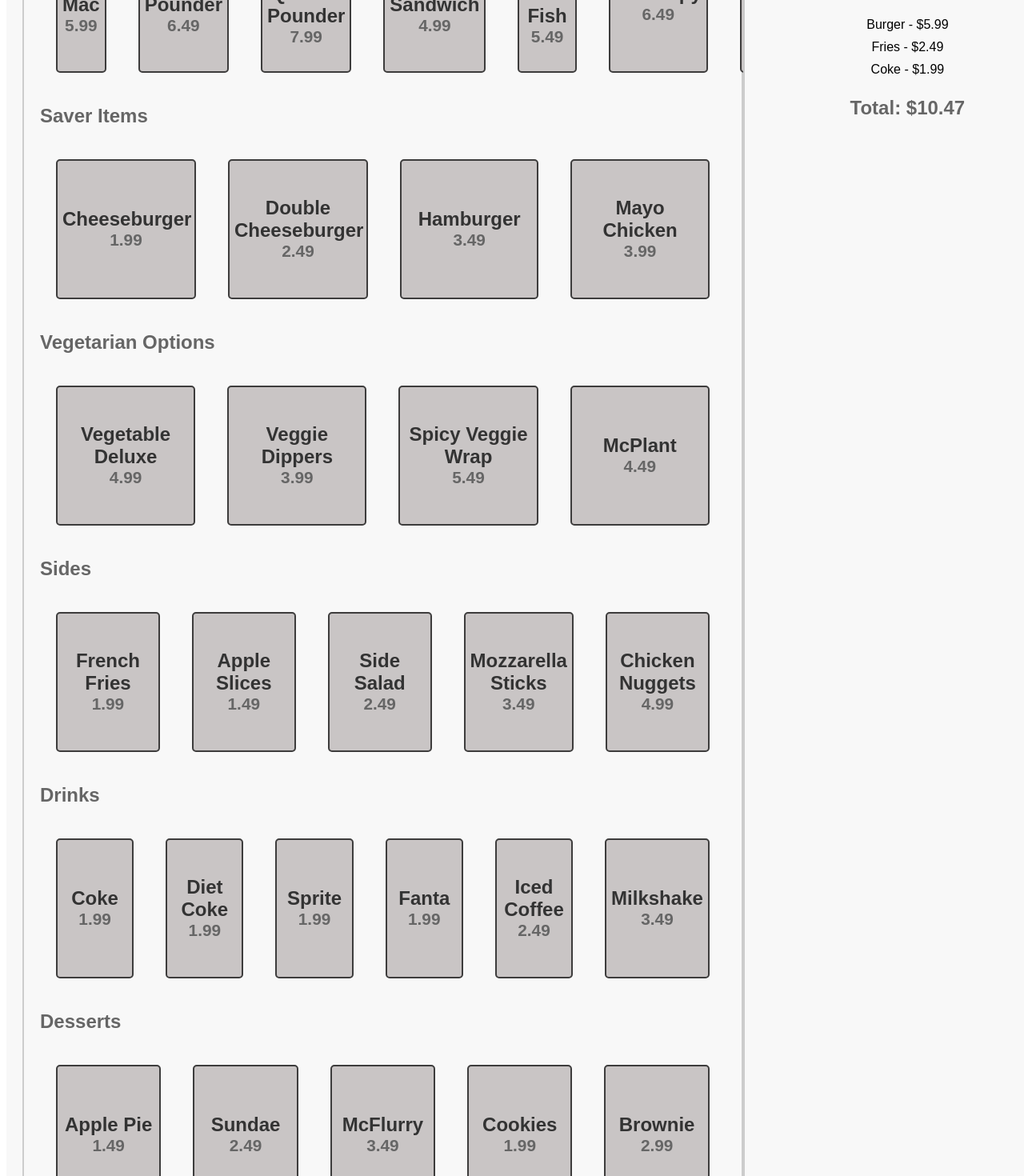
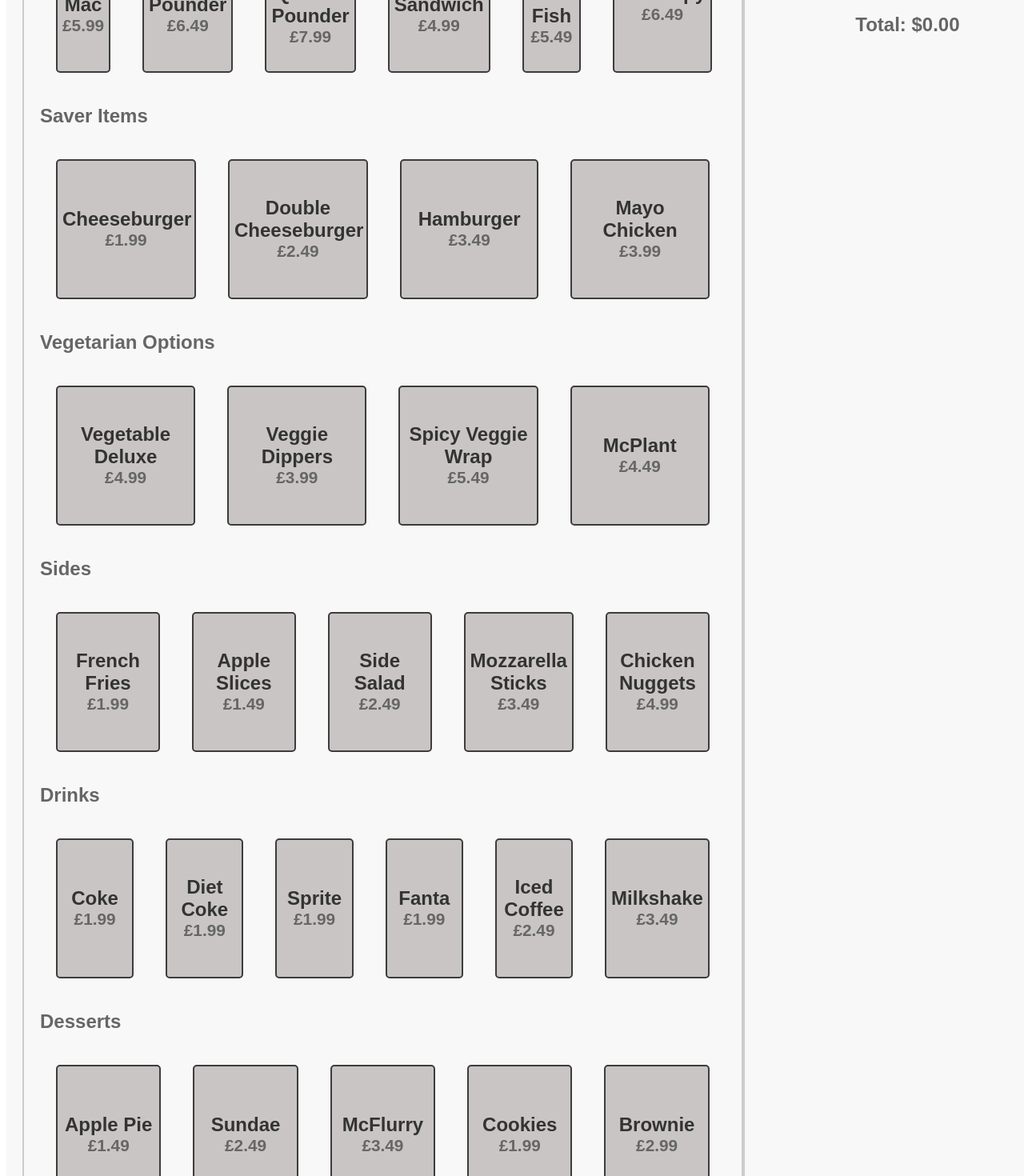
Before and after one commit to DobbaWon/McDonalds-System-Clone, a Vue app: page /PointOfSale in a window 1280 px wide. Shown: the part 620-2090 px from the top of the page at 80% size. Built offline with nearby package versions, Linux system fonts and the light colour scheme.

Commit message:
Added Order listening and feeding to receipt to pay

```diff
--- a/src/components/ItemButton.vue
+++ b/src/components/ItemButton.vue
@@ -1,7 +1,7 @@
 <template>
-  <button @click="handleClick" :class="{ disabled: isDisabled } " :disabled="isDisabled">
-      <h1>{{ label }}</h1>
-      <h2>{{ price }}</h2>
+  <button @click="handleClick" :class="{ disabled: isDisabled }" :disabled="isDisabled">
+    <h1>{{ label }}</h1>
+    <h2>£{{ price.toFixed(2) }}</h2>
   </button>
 </template>
 
@@ -24,7 +24,10 @@
   },
   methods: {
     handleClick() {
-      this.$emit('click');
+      this.$emit('add-to-order', {
+        label: this.label,
+        price: this.price
+      });
     }
   }
 };
@@ -35,7 +38,6 @@
   background-color: rgb(201, 197, 197);
   border: 2px solid rgb(61, 60, 60);
   border-radius: 5px;
-  border-width: 2px;
   cursor: pointer;
   text-align: center;
   width: 175px;
--- a/src/components/POSMenu.vue
+++ b/src/components/POSMenu.vue
@@ -6,67 +6,67 @@
 
     <h2>Core Items</h2>
     <div class="item-button-row">
-      <ItemButton label="Big Mac" :price="5.99"/>
-      <ItemButton label="Quarter Pounder" :price="6.49"/>
-      <ItemButton label="Double Quarter Pounder" :price="7.99"/>
-      <ItemButton label="Chicken Sandwich" :price="4.99"/>
-      <ItemButton label="Filet-O-Fish" :price="5.49"/>
-      <ItemButton label="McCrispy" :price="6.49"/>
-      <ItemButton label="McSpicy" :price="6.49"/>
+      <ItemButton label="Big Mac" :price="5.99" @add-to-order="handleAddItem" />
+      <ItemButton label="Quarter Pounder" :price="6.49" @add-to-order="handleAddItem" />
+      <ItemButton label="Double Quarter Pounder" :price="7.99" @add-to-order="handleAddItem" />
+      <ItemButton label="Chicken Sandwich" :price="4.99" @add-to-order="handleAddItem" />
+      <ItemButton label="Filet-O-Fish" :price="5.49" @add-to-order="handleAddItem" />
+      <ItemButton label="McCrispy" :price="6.49" @add-to-order="handleAddItem" />
+      <ItemButton label="McSpicy" :price="6.49" @add-to-order="handleAddItem" />
     </div>
 
     <h2>Saver Items</h2>
     <div class="item-button-row">
-      <ItemButton label="Cheeseburger" :price="1.99"/>
-      <ItemButton label="Double Cheeseburger" :price="2.49"/>
-      <ItemButton label="Hamburger" :price="3.49"/>
-      <ItemButton label="Mayo Chicken" :price="3.99"/>
+      <ItemButton label="Cheeseburger" :price="1.99" @add-to-order="handleAddItem" />
+      <ItemButton label="Double Cheeseburger" :price="2.49" @add-to-order="handleAddItem" />
+      <ItemButton label="Hamburger" :price="3.49" @add-to-order="handleAddItem" />
+      <ItemButton label="Mayo Chicken" :price="3.99" @add-to-order="handleAddItem" />
     </div>
 
     <h2>Vegetarian Options</h2>
     <div class="item-button-row">
-      <ItemButton label="Vegetable Deluxe" :price="4.99"/>
-      <ItemButton label="Veggie Dippers" :price="3.99"/>
-      <ItemButton label="Spicy Veggie Wrap" :price="5.49"/>
-      <ItemButton label="McPlant" :price="4.49"/>
+      <ItemButton label="Vegetable Deluxe" :price="4.99" @add-to-order="handleAddItem" />
+      <ItemButton label="Veggie Dippers" :price="3.99" @add-to-order="handleAddItem" />
+      <ItemButton label="Spicy Veggie Wrap" :price="5.49" @add-to-order="handleAddItem" />
+      <ItemButton label="McPlant" :price="4.49" @add-to-order="handleAddItem" />
     </div>
 
     <h2>Sides</h2>
     <div class="item-button-row">
-      <ItemButton label="French Fries" :price="1.99"/>
-      <ItemButton label="Apple Slices" :price="1.49"/>
-      <ItemButton label="Side Salad" :price="2.49"/>
-      <ItemButton label="Mozzarella Sticks" :price="3.49"/>
-      <ItemButton label="Chicken Nuggets" :price="4.99"/>
+      <ItemButton label="French Fries" :price="1.99" @add-to-order="handleAddItem" />
+      <ItemButton label="Apple Slices" :price="1.49" @add-to-order="handleAddItem" />
+      <ItemButton label="Side Salad" :price="2.49" @add-to-order="handleAddItem" />
+      <ItemButton label="Mozzarella Sticks" :price="3.49" @add-to-order="handleAddItem" />
+      <ItemButton label="Chicken Nuggets" :price="4.99" @add-to-order="handleAddItem" />
     </div>
 
     <h2>Drinks</h2>
     <div class="item-button-row">
-      <ItemButton label="Coke" :price="1.99"/>
-      <ItemButton label="Diet Coke" :price="1.99"/>
-      <ItemButton label="Sprite" :price="1.99"/>
-      <ItemButton label="Fanta" :price="1.99"/>
-      <ItemButton label="Iced Coffee" :price="2.49"/>
-      <ItemButton label="Milkshake" :price="3.49"/>
+      <ItemButton label="Coke" :price="1.99" @add-to-order="handleAddItem" />
+      <ItemButton label="Diet Coke" :price="1.99" @add-to-order="handleAddItem" />
+      <ItemButton label="Sprite" :price="1.99" @add-to-order="handleAddItem" />
+      <ItemButton label="Fanta" :price="1.99" @add-to-order="handleAddItem" />
+      <ItemButton label="Iced Coffee" :price="2.49" @add-to-order="handleAddItem" />
+      <ItemButton label="Milkshake" :price="3.49" @add-to-order="handleAddItem" />
     </div>
 
     <h2>Desserts</h2>
     <div class="item-button-row">
-      <ItemButton label="Apple Pie" :price="1.49"/>
-      <ItemButton label="Sundae" :price="2.49"/>
-      <ItemButton label="McFlurry" :price="3.49"/>
-      <ItemButton label="Cookies" :price="1.99"/>
-      <ItemButton label="Brownie" :price="2.99"/>
+      <ItemButton label="Apple Pie" :price="1.49" @add-to-order="handleAddItem" />
+      <ItemButton label="Sundae" :price="2.49" @add-to-order="handleAddItem" />
+      <ItemButton label="McFlurry" :price="3.49" @add-to-order="handleAddItem" />
+      <ItemButton label="Cookies" :price="1.99" @add-to-order="handleAddItem" />
+      <ItemButton label="Brownie" :price="2.99" @add-to-order="handleAddItem" />
     </div>
 
     <h2>Extras</h2>
     <div class="item-button-row">
-      <ItemButton label="Ketchup" :price="0.00"/>
-      <ItemButton label="Mustard" :price="0.00"/>
-      <ItemButton label="Mayonnaise" :price="0.00"/>
-      <ItemButton label="BBQ Sauce" :price="0.00"/>
-      <ItemButton label="Sweet and Sour Sauce" :price="0.00"/>
-      <ItemButton label="Hot Sauce" :price="0.00"/>
+      <ItemButton label="Ketchup" :price="0.00" @add-to-order="handleAddItem" />
+      <ItemButton label="Mustard" :price="0.00" @add-to-order="handleAddItem" />
+      <ItemButton label="Mayonnaise" :price="0.00" @add-to-order="handleAddItem" />
+      <ItemButton label="BBQ Sauce" :price="0.00" @add-to-order="handleAddItem" />
+      <ItemButton label="Sweet and Sour Sauce" :price="0.00" @add-to-order="handleAddItem" />
+      <ItemButton label="Hot Sauce" :price="0.00" @add-to-order="handleAddItem" />
     </div>
   </div>
 
@@ -78,7 +78,13 @@
   name: 'POSMenu',
   components: {
     ItemButton
+  },
+  methods: {
+  handleAddItem(item) {
+    this.$emit('item-selected', item);
   }
+}
+
 };
 </script>
 
--- a/src/components/POSReceipt.vue
+++ b/src/components/POSReceipt.vue
@@ -3,29 +3,40 @@
     <div class="header">
       <h1>Receipt</h1>
     </div>
-      <p>Thank you for your order!</p>
-      <p>Order Number: #12345</p>
-      <p>Date: {{ new Date().toLocaleDateString() }}</p>
-      <p>Time: {{ new Date().toLocaleTimeString() }}</p>
+    <p>Thank you for your order!</p>
+    <p>Order Number: #12345</p>
+    <p>Date: {{ new Date().toLocaleDateString() }}</p>
+    <p>Time: {{ new Date().toLocaleTimeString() }}</p>
 
     <h2>Items Ordered:</h2>
     <ul>
-      <li>Burger - $5.99</li>
-      <li>Fries - $2.49</li>
-      <li>Coke - $1.99</li>
+      <li v-for="(item, index) in order" :key="index">
+        {{ item.label }} - ${{ item.price.toFixed(2) }}
+      </li>
     </ul>
 
-    <h2>Total: $10.47</h2>
+    <h2>Total: ${{ total.toFixed(2) }}</h2>
   </div>
 </template>
+
 
 <script>
 export default {
   name: 'POSReceipt',
-  components: {
+  props: {
+    order: {
+      type: Array,
+      default: () => []
+    }
+  },
+  computed: {
+    total() {
+      return this.order.reduce((sum, item) => sum + item.price, 0);
+    }
   }
 };
 </script>
+
 
 <style scoped>
 .pos-receipt {
--- a/src/pages/point-of-sale-pages/PointOfSale.vue
+++ b/src/pages/point-of-sale-pages/PointOfSale.vue
@@ -5,10 +5,11 @@
   <BackButton label="Back" to="/POSHome" />
 
   <div class="point-of-sale">
-    <POSMenu />
-    <POSReceipt />
+    <POSMenu @item-selected="addItemToOrder" />
+    <POSReceipt :order="order" />
   </div>
 </template>
+
 
 <script>
 import BackButton from '../../components/BackButton.vue';
@@ -23,7 +24,18 @@
     POSMenu,
     POSReceipt,
     ItemButton
+  },
+  data() {
+    return {
+      order: []
+    };
+  },
+  methods: {
+  addItemToOrder(item) {
+    this.order.push(item);
   }
+}
+
 };
 </script>
 
```
